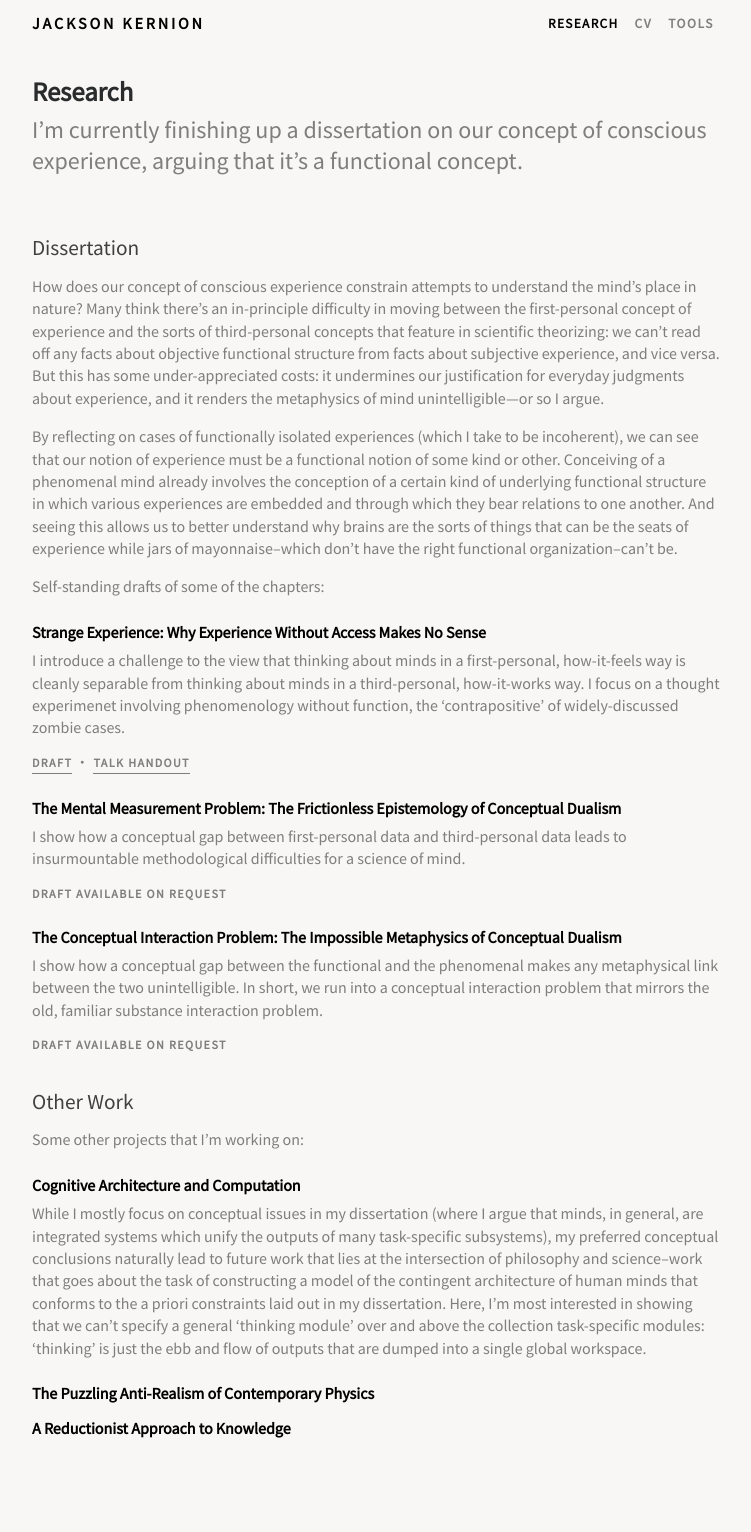
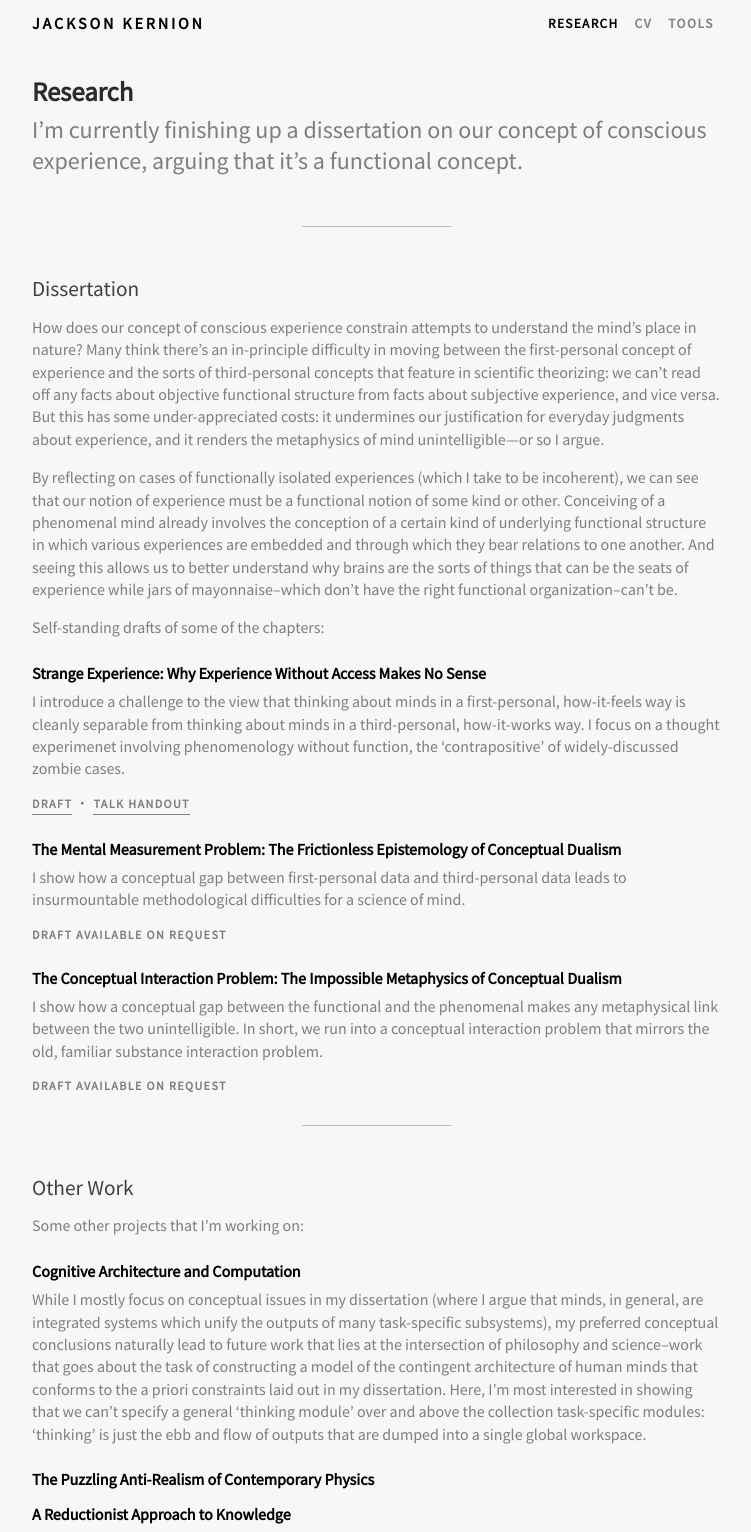
Before and after one commit to jacksonkernion/jacksonkernion.github.io, a Jekyll site: the page built from research.md, in a window 1280 px wide. Shown: the whole page, without its empty margins (263-1014 px from the left). Built offline with Jekyll 4.4.1, drawn with Linux system fonts in a browser that asks for light colours; nearby versions of some CDN libraries; our own code applies the rules of GitHub Pages for plain Markdown files; before the commit the page ends 1446 px from its top, so only the background shows below that.

Commit message:
More CSS Tweaks

```diff
--- a/research.md
+++ b/research.md
@@ -8,6 +8,7 @@ title: Research
 {: .page-description }
 I’m currently finishing up a dissertation on our concept of conscious experience, arguing that it's a functional concept.
 
+<div class="page-divider"></div>
 
 ## Dissertation
 
@@ -44,6 +45,8 @@ I show how a conceptual gap between the functional and the phenomenal makes any
 {: .little-links }
 Draft available on request
 
+<div class="page-divider"></div>
+
 ## Other Work
 
 Some other projects that I'm working on:
```
Also changed, not shown: tools.md (+2 -0 lines).
